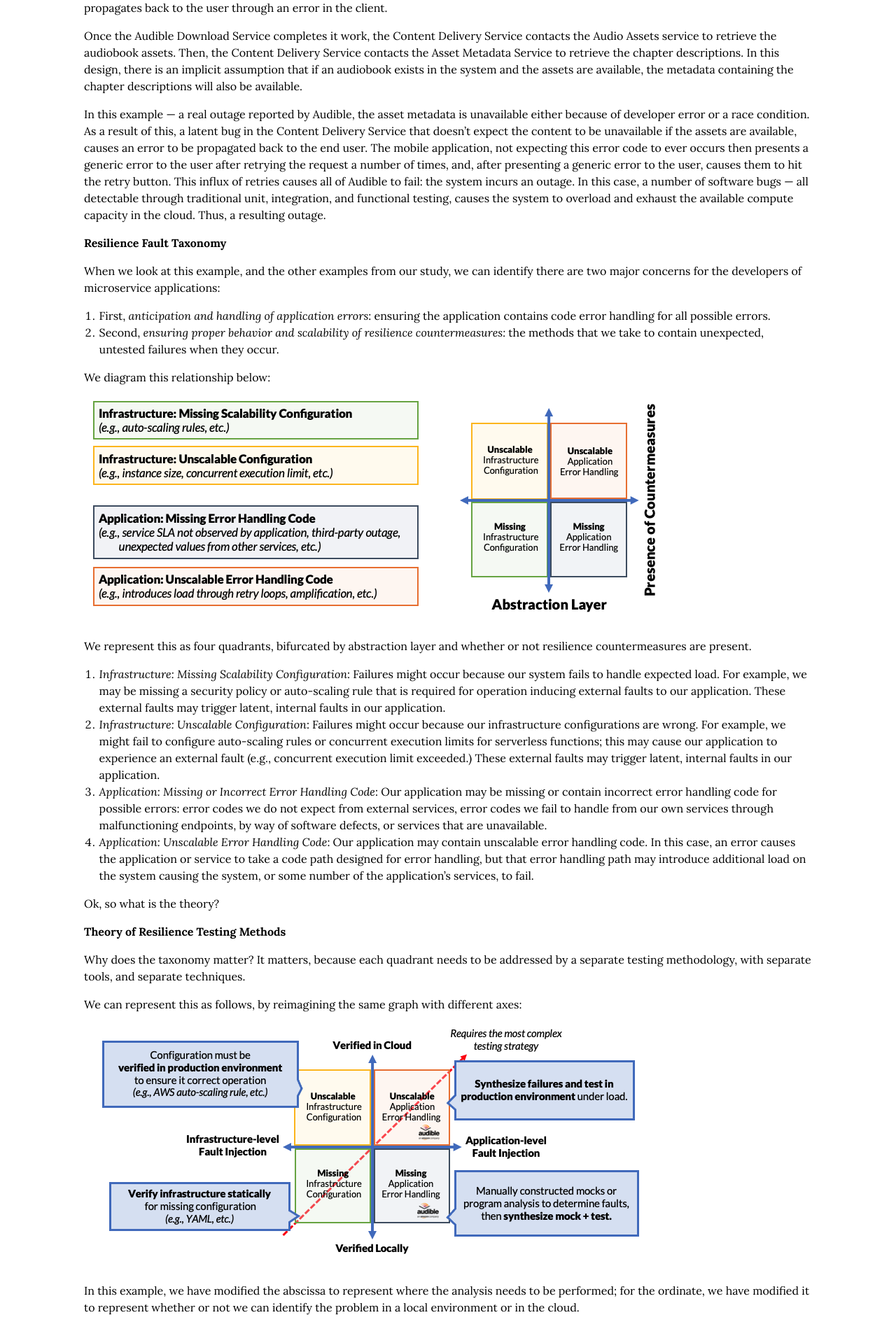
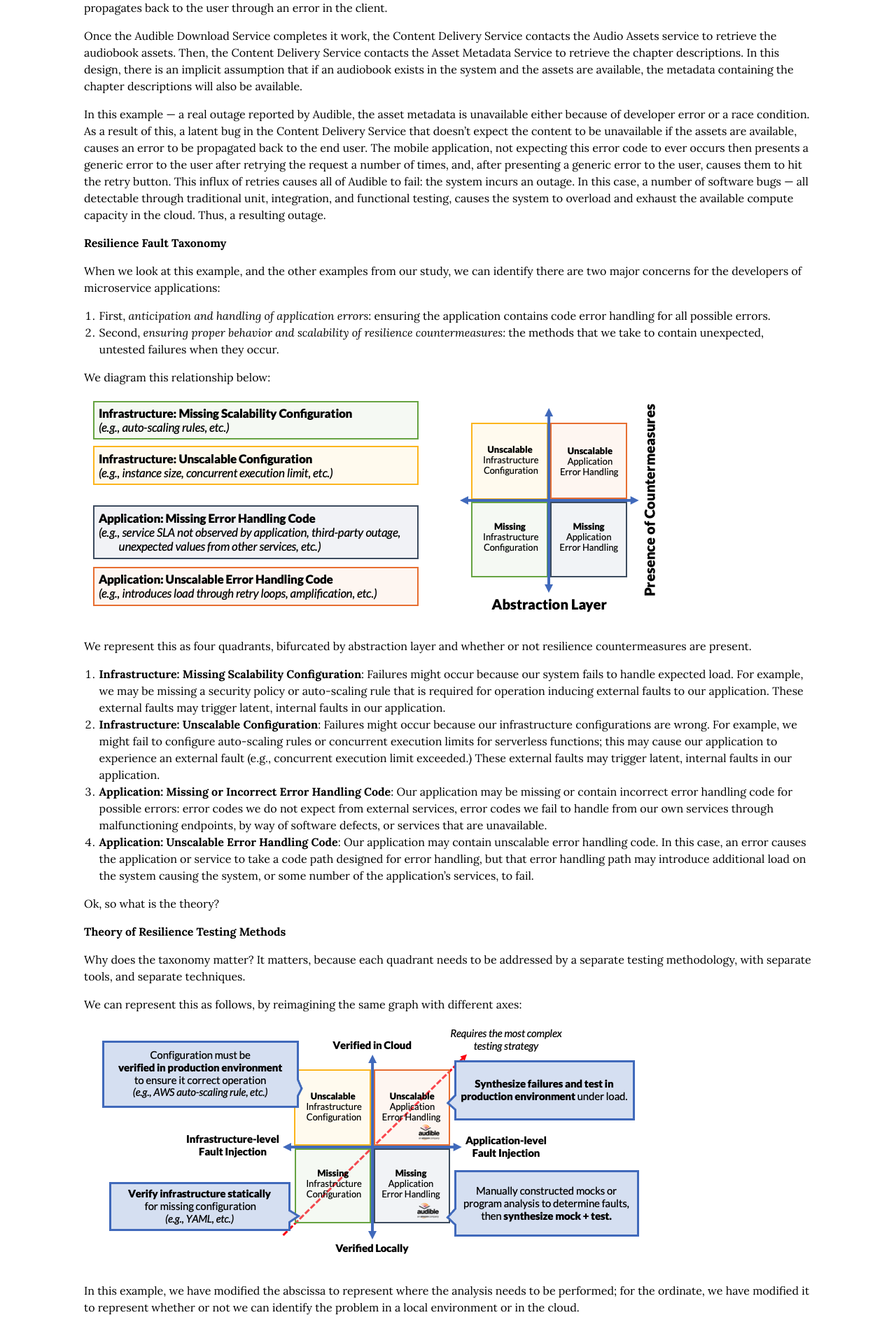
Before and after one commit to cmeiklejohn/cmeiklejohn.github.io, a Jekyll site: the page built from _posts/2022-03-19-understanding-faults.markdown, in a window 1280 px wide. Shown: the part 4501-6400 px from the top of the page at 70% size. Built offline with Jekyll 4.4.1, drawn with Linux system fonts in a browser that asks for light colours; some web fonts are replaced.

Commit message:
prototype

```diff
--- a/_posts/2022-03-19-understanding-faults.markdown
+++ b/_posts/2022-03-19-understanding-faults.markdown
@@ -142,10 +142,10 @@ We diagram this relationship below:
 
 We represent this as four quadrants, bifurcated by abstraction layer and whether or not resilience countermeasures are present.
 
-1. _Infrastructure: Missing Scalability Configuration_: Failures might occur because our system fails to handle expected load.  For example, we may be missing a security policy or auto-scaling rule that is required for operation inducing external faults to our application.  These external faults may trigger latent, internal faults in our application.
-2. _Infrastructure: Unscalable Configuration_: Failures might occur because our infrastructure configurations are wrong.  For example, we might fail to configure auto-scaling rules or concurrent execution limits for serverless functions; this may cause our application to experience an external fault (e.g., concurrent execution limit exceeded.) These external faults may trigger latent, internal faults in our application.
-3. _Application: Missing or Incorrect Error Handling Code_: Our application may be missing or contain incorrect error handling code for possible errors: error codes we do not expect from external services, error codes we fail to handle from our own services through malfunctioning endpoints, by way of software defects, or services that are unavailable.
-4. _Application: Unscalable Error Handling Code_: Our application may contain unscalable error handling code.  In this case, an error causes the application or service to take a code path designed for error handling, but that error handling path may introduce additional load on the system causing the system, or some number of the application’s services, to fail.
+1. **Infrastructure: Missing Scalability Configuration**: Failures might occur because our system fails to handle expected load.  For example, we may be missing a security policy or auto-scaling rule that is required for operation inducing external faults to our application.  These external faults may trigger latent, internal faults in our application.
+2. **Infrastructure: Unscalable Configuration**: Failures might occur because our infrastructure configurations are wrong.  For example, we might fail to configure auto-scaling rules or concurrent execution limits for serverless functions; this may cause our application to experience an external fault (e.g., concurrent execution limit exceeded.) These external faults may trigger latent, internal faults in our application.
+3. **Application: Missing or Incorrect Error Handling Code**: Our application may be missing or contain incorrect error handling code for possible errors: error codes we do not expect from external services, error codes we fail to handle from our own services through malfunctioning endpoints, by way of software defects, or services that are unavailable.
+4. **Application: Unscalable Error Handling Code**: Our application may contain unscalable error handling code.  In this case, an error causes the application or service to take a code path designed for error handling, but that error handling path may introduce additional load on the system causing the system, or some number of the application’s services, to fail.
 
 Ok, so what is the theory?
 
```
